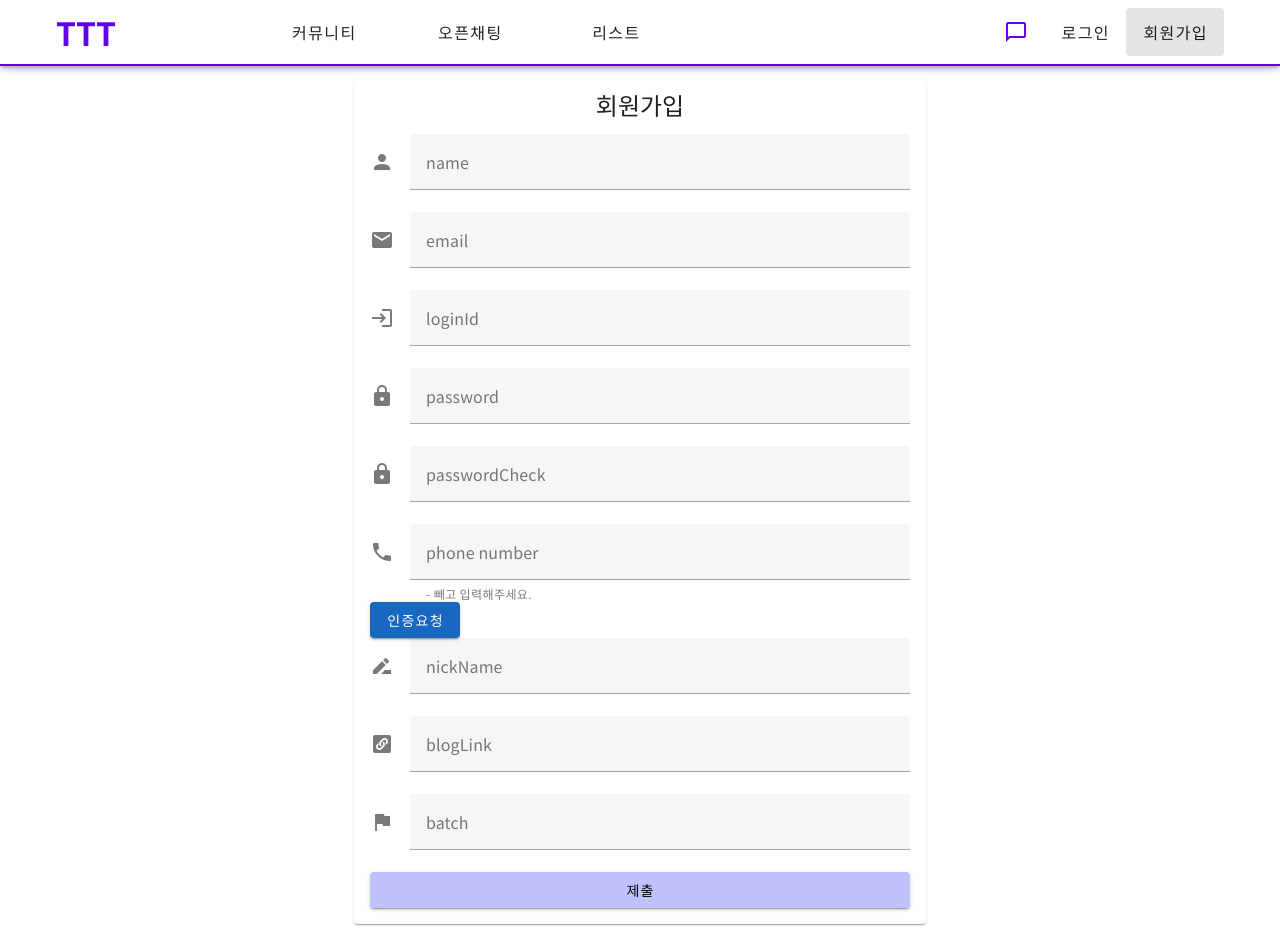
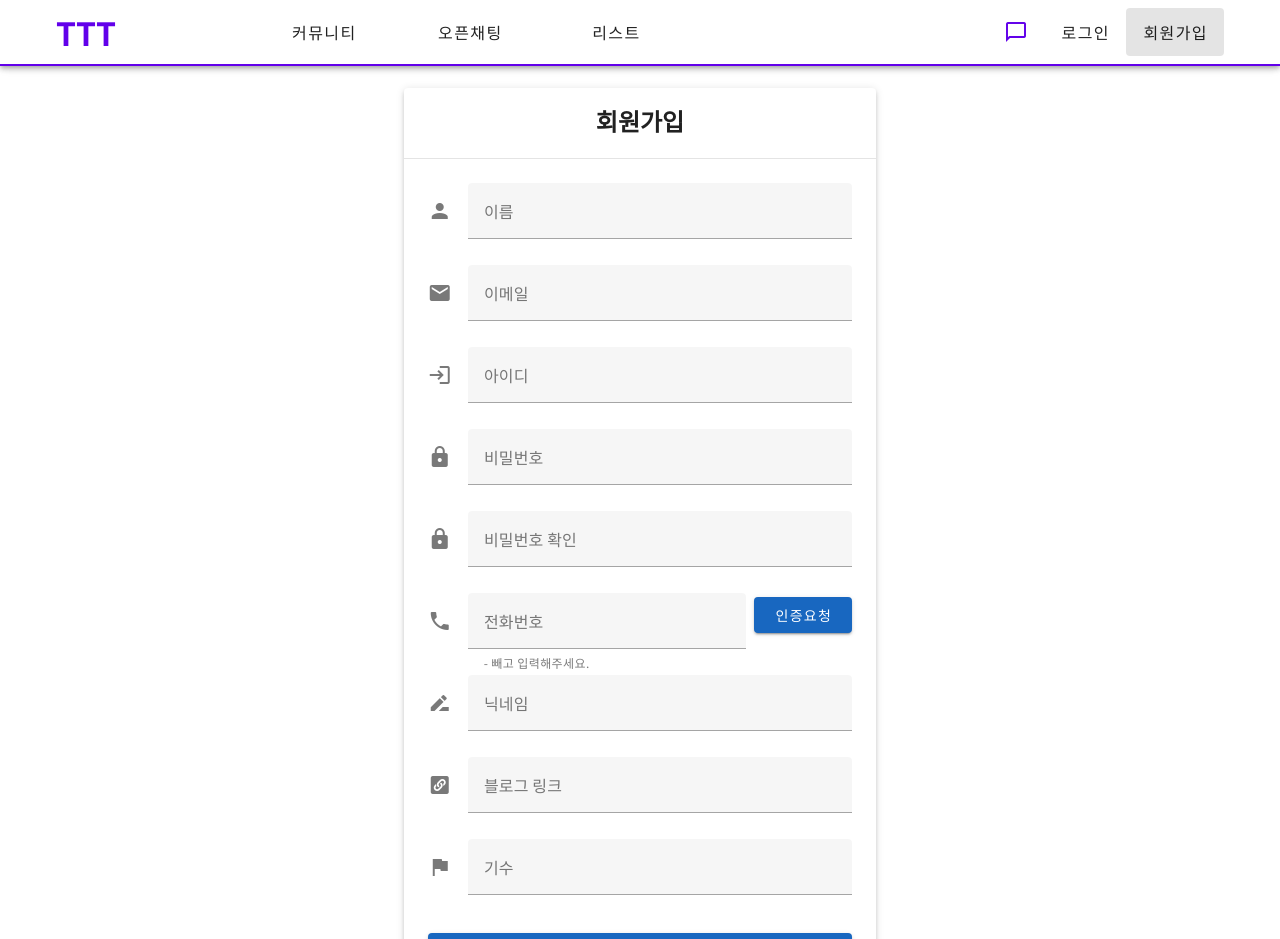
Before and after one commit to luail/ttt_front_deploy_test, a Vue app: page /ttt/user/create in a window 1280 px wide. Shown: the top 939 px of the page. Built offline with nearby package versions, Linux system fonts and the light colour scheme; a small style sheet from the web is missing.

Commit message:
회원가입 디자인 수정

```diff
--- a/src/views/OauthUserCreate.vue
+++ b/src/views/OauthUserCreate.vue
@@ -1,76 +1,132 @@
 <template>
-    <v-container>
+    <v-container class="pt-6">
         <v-row justify="center">
-            <v-col cols="12" sm="4" md="6">
-                <v-card>
-                    <v-card-title class="text-h5 text-center">
+            <v-col cols="12" sm="8" md="6" lg="5">
+                <v-card class="elevation-3">
+                    <v-card-title class="text-h5 font-weight-bold text-center pa-4">
                         추가 정보 입력
                     </v-card-title>
-                    <v-card-text>
+                    <v-divider></v-divider>
+                    <v-card-text class="pa-6">
                         <v-form @keydown.enter="create">
                             <v-text-field
-                            label="name"
+                                label="이름"
                                 v-model="name"
                                 prepend-icon="mdi-account"
                                 required
+                                dense
+                                class="mb-2"
                             />
 
                             <!-- 전화번호 입력 -->
+                            <v-row no-gutters class="mb-2">
+                                <v-col cols="9">
                                     <v-text-field
-                            label="phone number"
+                                        label="전화번호"
                                         v-model="phoneNumber"
                                         prepend-icon="mdi-phone"
                                         :disabled="isVerified"
                                         required
+                                        dense
                                         :hint="showHint ? `- 빼고 입력해주세요.` : ''"
                                         persistent-hint
                                         @input="showHint = !phoneNumber"
                                     />
-                            <v-btn @click="sendAuthCode" :disabled="authSent || isVerified" color="primary">
+                                </v-col>
+                                <v-col cols="3" class="pl-2">
+                                    <v-btn
+                                        @click="sendAuthCode"
+                                        :disabled="authSent || isVerified"
+                                        color="primary"
+                                        block
+                                        class="mt-1"
+                                    >
                                         인증요청
                                     </v-btn>
+                                </v-col>
+                            </v-row>
 
-                            <!-- 인증번호 입력 (전송 후 표시) -->
-                            <div v-if="authSent">
+                            <!-- 인증번호 입력 -->
+                            <div v-if="authSent" class="mb-4">
+                                <v-row no-gutters>
+                                    <v-col cols="9">
                                         <v-text-field
                                             label="인증번호"
                                             v-model="authCode"
                                             prepend-icon="mdi-key"
                                             :disabled="isVerified"
                                             required
+                                            dense
                                         />
-                            <v-btn @click="verifyAuthCode" :disabled="isVerified" color="success">
+                                    </v-col>
+                                    <v-col cols="3" class="pl-2">
+                                        <v-btn
+                                            @click="verifyAuthCode"
+                                            :disabled="isVerified"
+                                            color="success"
+                                            block
+                                            class="mt-1"
+                                        >
                                             인증확인
                                         </v-btn>
+                                    </v-col>
+                                </v-row>
                             </div>
 
                             <!-- 인증 결과 표시 -->
-                            <p v-if="isVerified" class="text-green">인증 완료! 수정 불가</p>
-                            <p v-if="verifyError" class="text-red">인증 실패! 다시 입력해주세요.</p>
+                            <v-alert
+                                v-if="isVerified"
+                                type="success"
+                                dense
+                                text
+                                class="mb-4"
+                            >
+                                인증이 완료되었습니다.
+                            </v-alert>
+                            <v-alert
+                                v-if="verifyError"
+                                type="error"
+                                dense
+                                text
+                                class="mb-4"
+                            >
+                                인증에 실패했습니다. 다시 시도해주세요.
+                            </v-alert>
 
                             <v-text-field
-                            label="nickName"
+                                label="닉네임"
                                 v-model="nickName"
                                 prepend-icon="mdi-rename"
                                 required
+                                dense
+                                class="mb-2"
                             />
                             <v-text-field
-                            label="blogLink"
+                                label="블로그 링크"
                                 v-model="blogLink"
                                 prepend-icon="mdi-link-box-variant"
                                 required
+                                dense
+                                class="mb-2"
                             />
                             <v-text-field
-                            label="batch"
+                                label="기수"
                                 v-model="batch"
                                 prepend-icon="mdi-flag"
                                 required
+                                dense
+                                class="mb-6"
                             />
-                            <v-row>
-                                <v-col cols="12">
-                                    <v-btn color="#c0c1ff" block @click="create()">제출</v-btn>
-                                </v-col>
-                            </v-row>
+
+                            <v-btn
+                                color="primary"
+                                block
+                                large
+                                @click="create()"
+                                :elevation="2"
+                            >
+                                가입하기
+                            </v-btn>
                         </v-form>
                     </v-card-text>
                 </v-card>
--- a/src/views/UserCreate.vue
+++ b/src/views/UserCreate.vue
@@ -1,117 +1,173 @@
 <template>
-    <v-container>
+    <v-container class="pt-6">
         <v-row justify="center">
-            <v-col cols="12" sm="4" md="6">
-                <v-card>
-                    <v-card-title class="text-h5 text-center">
+            <v-col cols="12" sm="8" md="6" lg="5">
+                <v-card class="elevation-3">
+                    <v-card-title class="text-h5 font-weight-bold text-center pa-4">
                         회원가입
                     </v-card-title>
-                    <v-card-text>
+                    <v-divider></v-divider>
+                    <v-card-text class="pa-6">
                         <v-form @keydown.enter="create">
                             <v-text-field
-                            label="name"
+                                label="이름"
                                 v-model="name"
                                 prepend-icon="mdi-account"
                                 required
+                                dense
+                                class="mb-1"
                             />
                             <v-text-field
-                            label="email"
+                                label="이메일"
                                 v-model="email"
                                 type="email"
                                 prepend-icon="mdi-email"
                                 required
+                                dense
+                                class="mb-1"
                             />
                             <v-text-field
-                            label="loginId"
+                                label="아이디"
                                 v-model="loginId"
                                 prepend-icon="mdi-login"
                                 required
+                                dense
+                                class="mb-1"
                             />
                             <v-text-field
-                            label="password"
+                                label="비밀번호"
                                 v-model="password"
                                 type="password"
                                 prepend-icon="mdi-lock"
                                 required
+                                dense
+                                class="mb-1"
                             />
                             <v-text-field
-                            label="passwordCheck"
+                                label="비밀번호 확인"
                                 v-model="passwordCheck"
                                 type="password"
                                 prepend-icon="mdi-lock"
                                 required
+                                dense
+                                class="mb-1"
                             />
+
                             <!-- 전화번호 입력 -->
+                            <v-row no-gutters class="mb-1">
+                                <v-col cols="9">
                                     <v-text-field
-                                label="phone number"
+                                        label="전화번호"
                                         v-model="phoneNumber"
                                         prepend-icon="mdi-phone"
                                         :disabled="isVerified"
                                         required
+                                        dense
                                         :hint="showHint ? `- 빼고 입력해주세요.` : ''"
                                         persistent-hint
                                         @input="showHint = !phoneNumber"
                                     />
-                                <v-btn @click="sendAuthCode" :disabled="authSent || isVerified" color="primary">
+                                </v-col>
+                                <v-col cols="3" class="pl-2">
+                                    <v-btn
+                                        @click="sendAuthCode"
+                                        :disabled="authSent || isVerified"
+                                        color="primary"
+                                        block
+                                        class="mt-1"
+                                    >
                                         인증요청
                                     </v-btn>
+                                </v-col>
+                            </v-row>
 
-                                <!-- 인증번호 입력 (전송 후 표시) -->
-                                <div v-if="authSent">
+                            <!-- 인증번호 입력 -->
+                            <div v-if="authSent" class="mb-2">
+                                <v-row no-gutters>
+                                    <v-col cols="9">
                                         <v-text-field
                                             label="인증번호"
                                             v-model="authCode"
                                             prepend-icon="mdi-key"
                                             :disabled="isVerified"
                                             required
+                                            dense
                                         />
-                                <v-btn @click="verifyAuthCode" :disabled="isVerified" color="success">
+                                    </v-col>
+                                    <v-col cols="3" class="pl-2">
+                                        <v-btn
+                                            @click="verifyAuthCode"
+                                            :disabled="isVerified"
+                                            color="success"
+                                            block
+                                            class="mt-1"
+                                        >
                                             인증확인
                                         </v-btn>
+                                    </v-col>
+                                </v-row>
                             </div>
 
                             <!-- 인증 결과 표시 -->
-                                <p v-if="isVerified" class="text-green">인증 완료! 수정 불가</p>
-                                <p v-if="verifyError" class="text-red">인증 실패! 다시 입력해주세요.</p>
+                            <v-alert
+                                v-if="isVerified"
+                                type="success"
+                                dense
+                                text
+                                class="mb-2"
+                            >
+                                인증이 완료되었습니다.
+                            </v-alert>
+                            <v-alert
+                                v-if="verifyError"
+                                type="error"
+                                dense
+                                text
+                                class="mb-2"
+                            >
+                                인증에 실패했습니다. 다시 시도해주세요.
+                            </v-alert>
+
                             <v-text-field
-                            label="nickName"
+                                label="닉네임"
                                 v-model="nickName"
                                 prepend-icon="mdi-rename"
                                 required
+                                dense
+                                class="mb-1"
                             />
                             <v-text-field
-                            label="blogLink"
+                                label="블로그 링크"
                                 v-model="blogLink"
                                 prepend-icon="mdi-link-box-variant"
                                 required
+                                dense
+                                class="mb-1"
                             />
                             <v-text-field
-                            label="batch"
+                                label="기수"
                                 v-model="batch"
                                 prepend-icon="mdi-flag"
                                 required
+                                dense
+                                class="mb-4"
                             />
-                            <v-row>
-                                <v-col cols="12">
-                                    <v-btn color="#c0c1ff" block @click="create()">제출</v-btn>
-                                </v-col>
-                            </v-row>
+
+                            <v-btn
+                                color="primary"
+                                block
+                                large
+                                @click="create()"
+                                :elevation="2"
+                            >
+                                가입하기
+                            </v-btn>
                         </v-form>
                     </v-card-text>
                 </v-card>
             </v-col>
         </v-row>
     </v-container>
-    <v-dialog v-model="trueOrFalse" max-width="400px" @keydown.enter="resetModal()">
-        <v-card>
-            <v-card-text class="error-message">
-                {{errorMessage}}
-            </v-card-text>
-            <v-card-actions>
-                <v-btn color="c0c1ff" @click="resetModal()">확인</v-btn>
-            </v-card-actions>
-        </v-card>
-    </v-dialog>
 </template>
 <script>
 import axios from 'axios';
```
Lines whose indentation alone changed are shown as unchanged.
